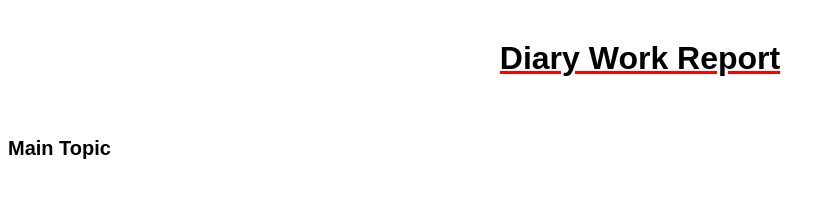
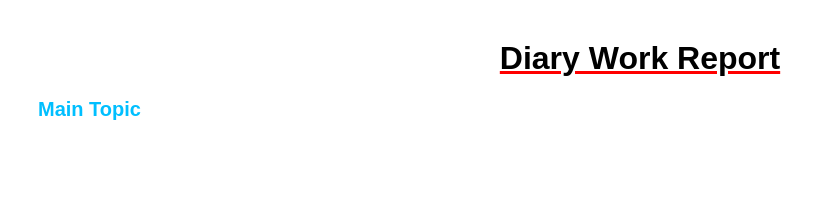
Before and after one commit to NpppthT/Panudach-Budda_2002, a plain HTML site: page index.html in a window 1280 px wide. Shown: the whole page, without its empty margins (0-835 px from the left). Drawn offline with Linux system fonts and the light colour scheme.

Commit message:
Update index.html

```diff
--- a/index.html
+++ b/index.html
@@ -5,6 +5,7 @@
   <title>Panudach Budda_Night</title>
 </head>
 <body>
+
 <h1 style="font-family: 'TH Sarabun New', sans-serif;
            font-size: 32px;
            color: black;
@@ -14,12 +15,14 @@
            text-decoration-color: red;">
   Diary Work Report
 </h1>
+
 <h2 style="font-family: 'TH Sarabun New', sans-serif;
            font-size: 20px;
-           color: black;
-           text-align: left;
-           margin-top: 60px;">
+           color: deepskyblue;
+           margin-left: 30px;
+           margin-top: 20px;">
   Main Topic
 </h2>
+
 </body>
 </html>
```
